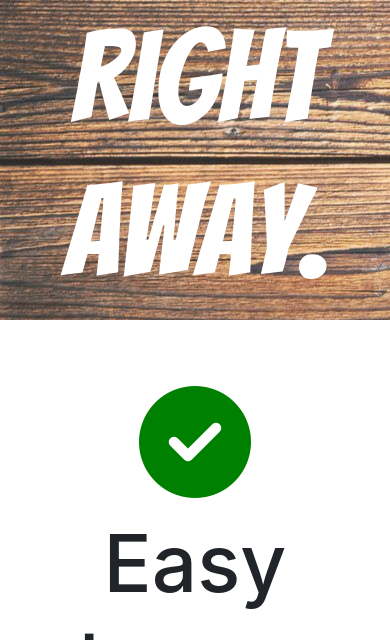
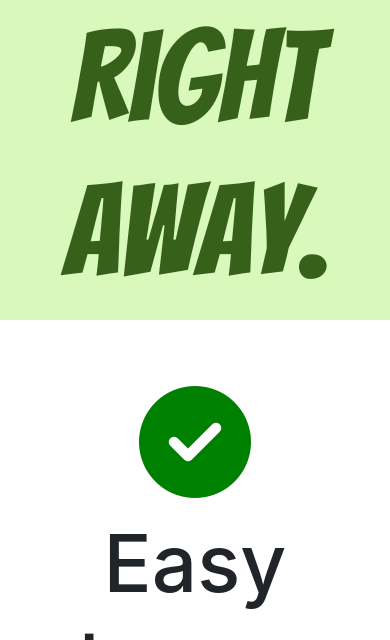
Before and after one commit to shantanu706/DummyStartUp, a plain HTML site: page index.html in a window 390 px wide. Shown: the part 820-1460 px from the top of the page. Drawn offline with nearby package versions, Linux system fonts and the light colour scheme; files whose address does not match are found by name.

Commit message:
Add files via upload

```diff
--- a/css/styles.css
+++ b/css/styles.css
@@ -1,6 +1,3 @@
-body{
-
-}
 .navbar{
   background: #d6f8b8;
 }
@@ -163,7 +160,7 @@ body{
 
   #home{
     position: relative;
-    background-image: url("/Volumes/Drive/Udemy Web Developnmnet Course/BootstrapPract/images/veg.jpg");
+    background-color: #d6f8b8;
     padding: 2% 5%;
     opacity: 0.94;
     z-index: 1;
@@ -174,7 +171,7 @@ body{
     font-family: 'Bangers', cursive;
     font-size: 8em;
     text-align: center;
-    color: #fff;
+    color: #2b580c;
   }
 
   .basket{
```
